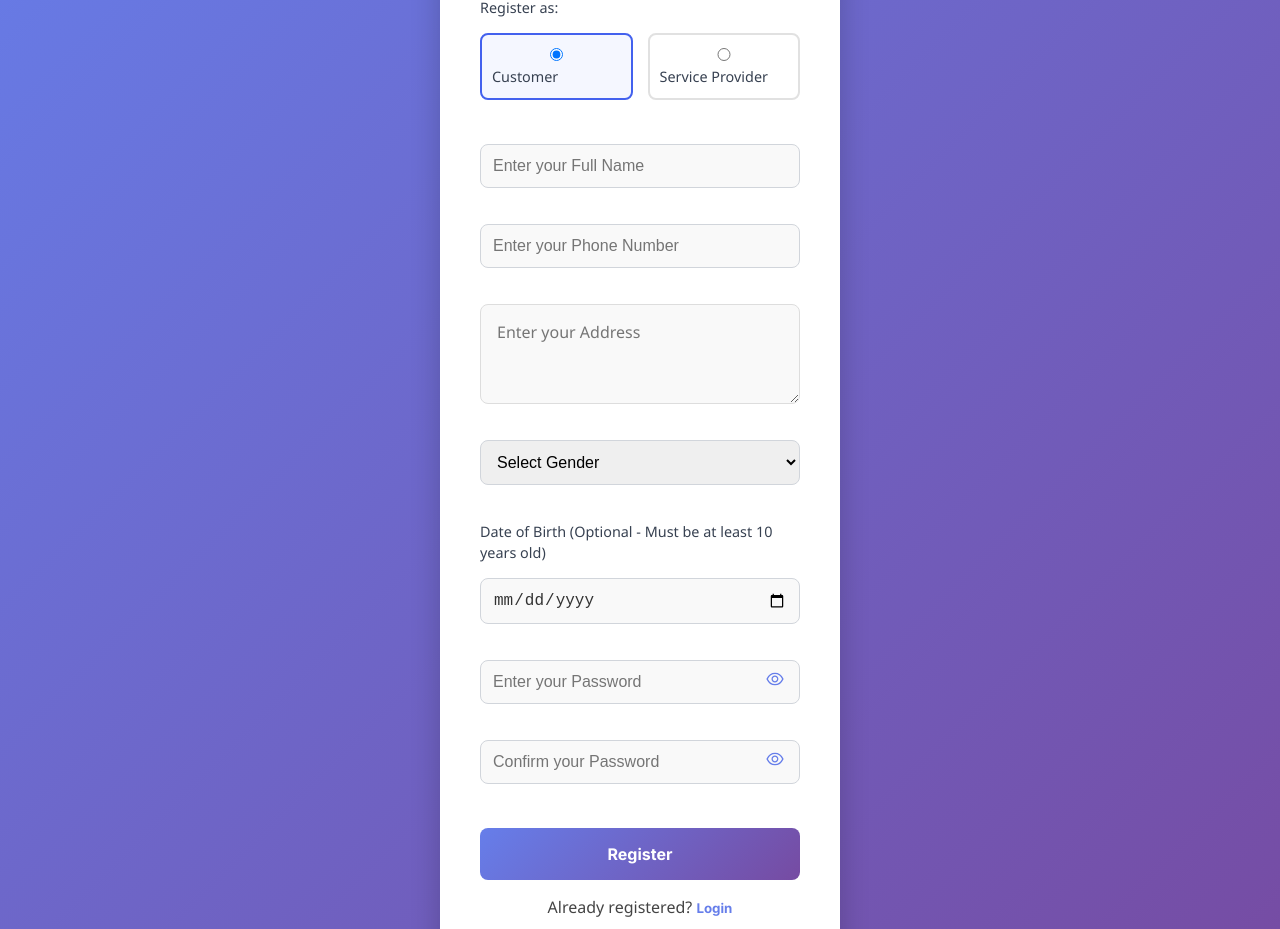
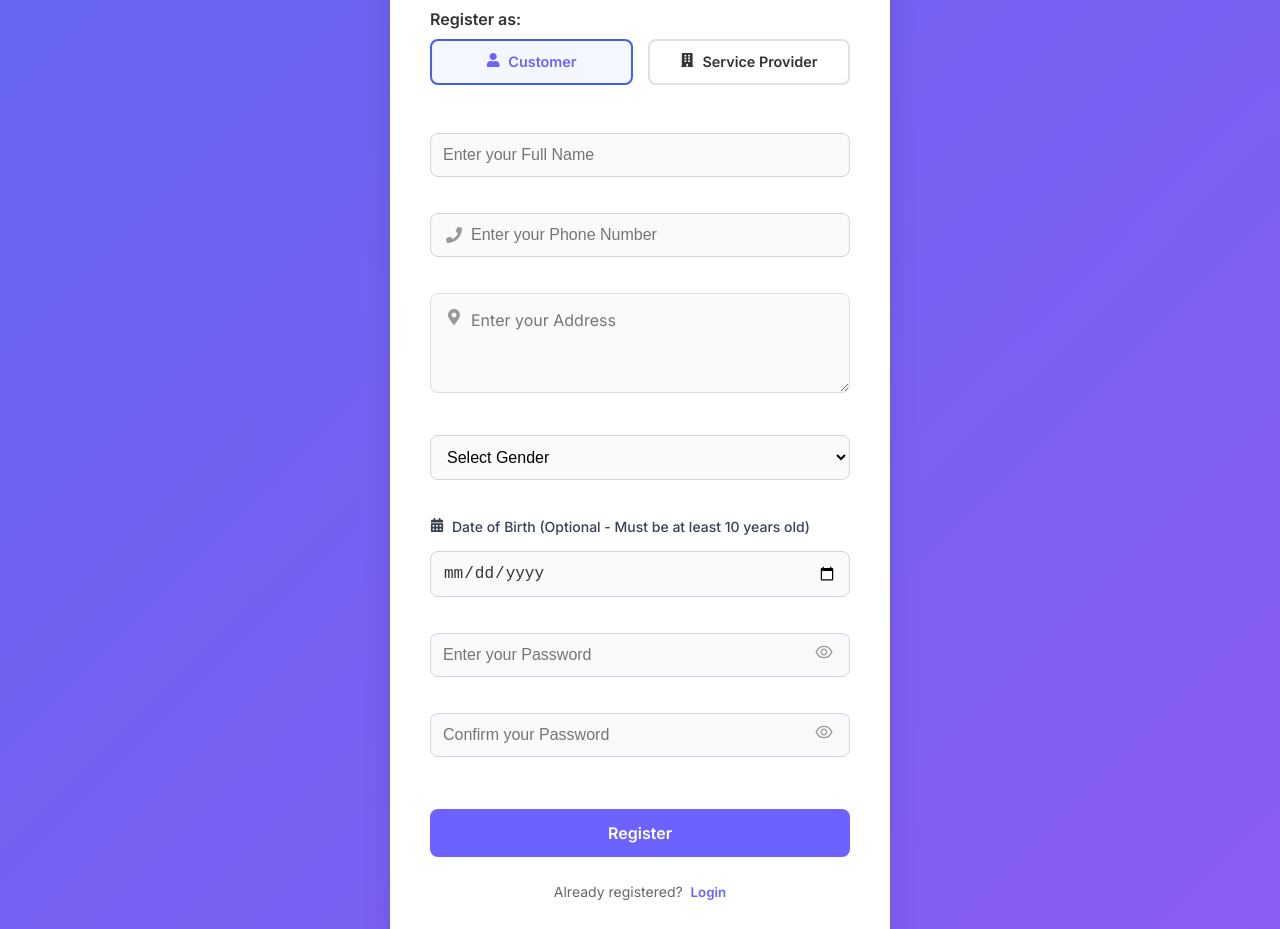
Before and after one commit to nst-sdc/Fix-Time, a React (Create React App) app in the folder client/: page /register in a window 1280 px wide. Shown: the part 277-1206 px from the top of the page. Built offline with nearby package versions, Linux system fonts and the light colour scheme; no server answers.

Commit message:
Enhance AuthPage UI with new styles and icons; implement user type selection and input fields with icons for improved user experience

```diff
--- a/client/src/pages/AuthPage.jsx
+++ b/client/src/pages/AuthPage.jsx
@@ -3,6 +3,7 @@ import { useNavigate } from 'react-router-dom';
 import './auth.css';
 import axios from 'axios';
 import { AiOutlineEye, AiOutlineEyeInvisible } from 'react-icons/ai';
+import { FaUser, FaBuilding, FaCalendarAlt, FaPhone, FaMapMarkerAlt } from 'react-icons/fa';
 
 const AuthPage = ({ isLogin: initialIsLogin = true, setIsLoggedIn }) => {
   const [isLogin, setIsLogin] = useState(initialIsLogin);
@@ -233,10 +234,13 @@ const AuthPage = ({ isLogin: initialIsLogin = true, setIsLoggedIn }) => {
 
           {!isLogin && (
             <>
-              <div className="form-group user-type-selector">
+              <div className="user-type-selector">
                 <label>Register as:</label>
                 <div className="user-type-options">
-                  <label className={`user-type-option ${userType === 'customer' ? 'selected' : ''}`}>
+                  <label
+                    className={`user-type-option ${userType === 'customer' ? 'selected' : ''}`}
+                    onClick={() => setUserType('customer')}
+                  >
                     <input
                       type="radio"
                       name="userType"
@@ -244,9 +248,13 @@ const AuthPage = ({ isLogin: initialIsLogin = true, setIsLoggedIn }) => {
                       checked={userType === 'customer'}
                       onChange={() => setUserType('customer')}
                     />
+                    <FaUser style={{ marginRight: '8px' }} />
                     Customer
                   </label>
-                  <label className={`user-type-option ${userType === 'provider' ? 'selected' : ''}`}>
+                  <label
+                    className={`user-type-option ${userType === 'provider' ? 'selected' : ''}`}
+                    onClick={() => setUserType('provider')}
+                  >
                     <input
                       type="radio"
                       name="userType"
@@ -254,6 +262,7 @@ const AuthPage = ({ isLogin: initialIsLogin = true, setIsLoggedIn }) => {
                       checked={userType === 'provider'}
                       onChange={() => setUserType('provider')}
                     />
+                    <FaBuilding style={{ marginRight: '8px' }} />
                     Service Provider
                   </label>
                 </div>
@@ -274,6 +283,8 @@ const AuthPage = ({ isLogin: initialIsLogin = true, setIsLoggedIn }) => {
 
           {!isLogin && (
             <div className="form-group">
+              <div className="input-with-icon">
+                <FaPhone className="input-icon" />
                 <input
                   type="tel"
                   placeholder="Enter your Phone Number"
@@ -283,10 +294,13 @@ const AuthPage = ({ isLogin: initialIsLogin = true, setIsLoggedIn }) => {
                   required
                 />
               </div>
+            </div>
           )}
 
           {!isLogin && (
             <div className="form-group">
+              <div className="input-with-icon textarea-container">
+                <FaMapMarkerAlt className="input-icon" />
                 <textarea
                   placeholder="Enter your Address"
                   className="form-input"
@@ -295,6 +309,7 @@ const AuthPage = ({ isLogin: initialIsLogin = true, setIsLoggedIn }) => {
                   rows="3"
                   required
                 />
+              </div>
             </div>
           )}
 
@@ -317,7 +332,10 @@ const AuthPage = ({ isLogin: initialIsLogin = true, setIsLoggedIn }) => {
 
           {!isLogin && (
             <div className="form-group">
-              <label className="form-label">Date of Birth (Optional - Must be at least 10 years old)</label>
+              <label className="form-label">
+                <FaCalendarAlt style={{ marginRight: '8px' }} />
+                Date of Birth (Optional - Must be at least 10 years old)
+              </label>
               <input
                 type="date"
                 placeholder="Date of Birth (Optional)"
--- a/client/src/pages/auth.css
+++ b/client/src/pages/auth.css
@@ -1,3 +1,280 @@
+/* Auth Page Styles */
+:root {
+  --primary-color: #4361ee;
+  --primary-light: rgba(67, 97, 238, 0.1);
+  --secondary-color: #3f37c9;
+  --accent-color: #4cc9f0;
+  --text-dark: #333;
+  --text-light: #666;
+  --text-lighter: #999;
+  --success-color: #4caf50;
+  --error-color: #f44336;
+  --border-radius: 12px;
+  --box-shadow: 0 8px 30px rgba(0, 0, 0, 0.12);
+  --transition: all 0.3s ease;
+}
+
+.auth-container {
+  display: flex;
+  justify-content: center;
+  align-items: center;
+  min-height: 100vh;
+  padding: 2rem;
+  background: linear-gradient(135deg, #6366f1 0%, #8b5cf6 100%);
+}
+
+.auth-card {
+  width: 100%;
+  max-width: 500px;
+  background-color: white;
+  border-radius: var(--border-radius);
+  box-shadow: var(--box-shadow);
+  padding: 2.5rem;
+  transition: var(--transition);
+}
+
+.auth-title {
+  font-size: 2rem;
+  font-weight: 700;
+  color: var(--text-dark);
+  margin-bottom: 1.5rem;
+  text-align: center;
+}
+
+.auth-form {
+  display: flex;
+  flex-direction: column;
+  gap: 1.25rem;
+}
+
+.form-group {
+  position: relative;
+}
+
+.form-input {
+  width: 100%;
+  padding: 0.875rem 1rem;
+  font-size: 1rem;
+  border: 1px solid #e2e8f0;
+  border-radius: 8px;
+  background-color: #f8fafc;
+  transition: var(--transition);
+}
+
+.form-input:focus {
+  outline: none;
+  border-color: var(--primary-color);
+  background-color: white;
+  box-shadow: 0 0 0 3px rgba(67, 97, 238, 0.15);
+}
+
+textarea.form-input {
+  min-height: 100px;
+  resize: vertical;
+}
+
+.form-label {
+  display: block;
+  margin-bottom: 0.5rem;
+  font-size: 0.875rem;
+  color: var(--text-light);
+  display: flex;
+  align-items: center;
+}
+
+.eye-toggle {
+  position: absolute;
+  right: 1rem;
+  top: 50%;
+  transform: translateY(-50%);
+  cursor: pointer;
+  color: var(--text-lighter);
+  font-size: 1.25rem;
+  transition: var(--transition);
+}
+
+.eye-toggle:hover {
+  color: var(--primary-color);
+}
+
+/* Input with icon styles */
+.input-with-icon {
+  position: relative;
+}
+
+.input-icon {
+  position: absolute;
+  left: 1rem;
+  top: 50%;
+  transform: translateY(-50%);
+  color: var(--text-lighter);
+  font-size: 1rem;
+}
+
+.textarea-container .input-icon {
+  top: 1.5rem;
+}
+
+.input-with-icon .form-input {
+  padding-left: 2.5rem;
+}
+
+/* User type selector styles */
+.user-type-selector {
+  margin-bottom: 1.5rem;
+}
+
+.user-type-selector > label {
+  display: block;
+  margin-bottom: 0.75rem;
+  font-weight: 600;
+  color: var(--text-dark);
+  font-size: 1rem;
+}
+
+.user-type-options {
+  display: flex;
+  gap: 1rem;
+}
+
+.user-type-option {
+  flex: 1;
+  position: relative;
+  padding: 1.25rem;
+  border: 2px solid #e2e8f0;
+  border-radius: 10px;
+  cursor: pointer;
+  transition: var(--transition);
+  text-align: center;
+  font-weight: 500;
+  display: flex;
+  align-items: center;
+  justify-content: center;
+}
+
+.user-type-option input {
+  position: absolute;
+  opacity: 0;
+  cursor: pointer;
+}
+
+.user-type-option:hover {
+  border-color: var(--primary-color);
+  background-color: var(--primary-light);
+}
+
+.user-type-option.selected {
+  border-color: var(--primary-color);
+  background-color: var(--primary-light);
+  color: var(--primary-color);
+}
+
+/* Business information section styles */
+.form-section-title {
+  margin-top: 1.5rem;
+  margin-bottom: 1.25rem;
+  padding-bottom: 0.75rem;
+  font-size: 1.125rem;
+  font-weight: 600;
+  color: var(--text-dark);
+  border-bottom: 1px solid #e2e8f0;
+}
+
+.auth-button {
+  margin-top: 1rem;
+  padding: 0.875rem;
+  font-size: 1rem;
+  font-weight: 600;
+  color: white;
+  background-color: var(--primary-color);
+  border: none;
+  border-radius: 8px;
+  cursor: pointer;
+  transition: var(--transition);
+}
+
+.auth-button:hover {
+  background-color: var(--secondary-color);
+  transform: translateY(-2px);
+}
+
+.auth-button:disabled {
+  background-color: var(--text-lighter);
+  cursor: not-allowed;
+  transform: none;
+}
+
+.auth-error {
+  margin-top: 1rem;
+  padding: 0.75rem;
+  color: white;
+  background-color: var(--error-color);
+  border-radius: 6px;
+  font-size: 0.875rem;
+}
+
+.auth-success {
+  margin-top: 1rem;
+  padding: 0.75rem;
+  color: white;
+  background-color: var(--success-color);
+  border-radius: 6px;
+  font-size: 0.875rem;
+}
+
+.toggle-text {
+  margin-top: 1.5rem;
+  text-align: center;
+  color: var(--text-light);
+  font-size: 0.875rem;
+}
+
+.toggle-button {
+  background: none;
+  border: none;
+  color: var(--primary-color);
+  font-weight: 600;
+  cursor: pointer;
+  padding: 0;
+  margin-left: 0.25rem;
+  transition: var(--transition);
+}
+
+.toggle-button:hover {
+  color: var(--secondary-color);
+  text-decoration: underline;
+}
+
+/* Login mode specific styles */
+.auth-container.login-mode {
+  background: linear-gradient(135deg, #4facfe 0%, #00f2fe 100%);
+}
+
+/* Register mode specific styles */
+.auth-container.register-mode {
+  background: linear-gradient(135deg, #6366f1 0%, #8b5cf6 100%);
+}
+
+/* Responsive styles */
+@media (max-width: 600px) {
+  .auth-card {
+    padding: 1.5rem;
+  }
+
+  .auth-title {
+    font-size: 1.75rem;
+  }
+
+  .user-type-options {
+    flex-direction: column;
+  }
+
+  .form-input,
+  .auth-button {
+    padding: 0.75rem;
+  }
+}
+
 /* Auth Pages - Common Styles */
 .auth-page {
   min-height: 100vh;
@@ -11,19 +288,6 @@
 .auth-content {
   width: 100%;
   max-width: 480px;
-}
-
-.auth-card {
-  background: white;
-  border-radius: 16px;
-  box-shadow: 0 10px 25px rgba(0, 0, 0, 0.08);
-  padding: 2.5rem;
-  margin-bottom: 1.5rem;
-}
-
-.auth-header {
-  text-align: center;
-  margin-bottom: 2rem;
 }
 
 .auth-logo {
@@ -53,31 +317,10 @@
 }
 
 /* Form Styles */
-.auth-form {
-  display: flex;
-  flex-direction: column;
-  gap: 1.25rem;
-}
-
 .form-field {
   display: flex;
   flex-direction: column;
   position: relative;
-}
-
-.form-field label {
-  font-size: 0.9rem;
-  font-weight: 500;
-  margin-bottom: 0.5rem;
-  color: #444;
-}
-
-.form-label {
-  font-size: 0.9rem;
-  font-weight: 500;
-  margin-bottom: 0.5rem;
-  color: #444;
-  display: block;
 }
 
 .form-field input,
@@ -172,31 +415,6 @@
   text-align: center;
 }
 
-.auth-button {
-  height: 52px;
-  background: linear-gradient(90deg, #5a3dff 0%, #a56bff 100%);
-  color: white;
-  border: none;
-  border-radius: 8px;
-  font-size: 1rem;
-  font-weight: 600;
-  cursor: pointer;
-  transition: all 0.3s ease;
-  margin-top: 0.5rem;
-}
-
-.auth-button:hover {
-  box-shadow: 0 6px 15px rgba(90, 61, 255, 0.3);
-  transform: translateY(-2px);
-}
-
-.auth-button:disabled {
-  opacity: 0.7;
-  cursor: not-allowed;
-  transform: none;
-  box-shadow: none;
-}
-
 .form-terms {
   font-size: 0.85rem;
   color: #666;
@@ -254,106 +472,6 @@
     height: 48px;
   }
 }
-
-.auth-container {
-  min-height: 100vh;
-  display: flex;
-  justify-content: center;
-  align-items: center;
-  background: linear-gradient(135deg, #667eea 0%, #764ba2 100%);
-  font-family: 'Segoe UI', Tahoma, Geneva, Verdana, sans-serif;
-  padding: 20px; /* Add this for mobile spacing */
-  box-sizing: border-box;
-}
-
-
-.auth-card {
-  background: white;
-  padding: 40px;
-  border-radius: 15px;
-  box-shadow: 0 10px 30px rgba(0, 0, 0, 0.2);
-  width: 100%;
-
-  max-width: 400px;
-}
-
-  .auth-title {
-    text-align: center;
-    margin-bottom: 30px;
-    color: #333;
-    font-size: 28px;
-    font-weight: bold;
-  }
-
-  .auth-form {
-    display: flex;
-    flex-direction: column;
-    gap: 20px;
-  }
-
-  .form-input {
-    width: 100%;
-    padding: 15px;
-    border-radius: 8px;
-    border: 2px solid #ccc;
-    font-size: 16px;
-    box-sizing: border-box;
-  }
-  .form-group {
-    width: 100%;
-  }
-  .auth-button {
-    background: linear-gradient(135deg, #667eea 0%, #764ba2 100%);
-    color: white;
-    padding: 15px;
-    border: none;
-    border-radius: 8px;
-    font-size: 16px;
-    font-weight: bold;
-    cursor: pointer;
-  }
-
-  .eye-toggle {
-    position: absolute;
-    right: 15px;
-    top: 50%;
-    transform: translateY(-50%);
-    cursor: pointer;
-    font-size: 20px;
-    color: #667eea;
-  }
-
-  .auth-error {
-    color: red;
-    text-align: center;
-    margin-top: 10px;
-  }
-
-  .auth-success {
-    color: green;
-    text-align: center;
-    margin-top: 10px;
-  }
-
-  .toggle-text {
-    text-align: center;
-    margin-top: 15px;
-  }
-
-  .toggle-button {
-    background: none;
-    border: none;
-    color: #667eea;
-    font-weight: bold;
-    cursor: pointer;
-  }
-  .auth-container.login-mode {
-    background: linear-gradient(135deg, #FF9A9E 0%, #FAD0C4 100%);
-  }
-
-  .auth-container.register-mode {
-    background: linear-gradient(135deg, #667eea 0%, #764ba2 100%);
-  }
 
 /* Dark Mode Overrides for Auth Pages */
 body.dark .auth-container {
@@ -566,17 +684,6 @@ body.dark .auth-link:hover {
   margin-right: 8px;
 }
 
-/* Business information section styles */
-.form-section-title {
-  margin-top: 20px;
-  margin-bottom: 15px;
-  padding-bottom: 8px;
-  font-size: 1.1rem;
-  font-weight: 600;
-  color: #333;
-  border-bottom: 1px solid #e1e1e1;
-}
-
 /* Improve responsiveness */
 @media (max-width: 600px) {
   .user-type-options {
```
Lines whose indentation alone changed are shown as unchanged.
